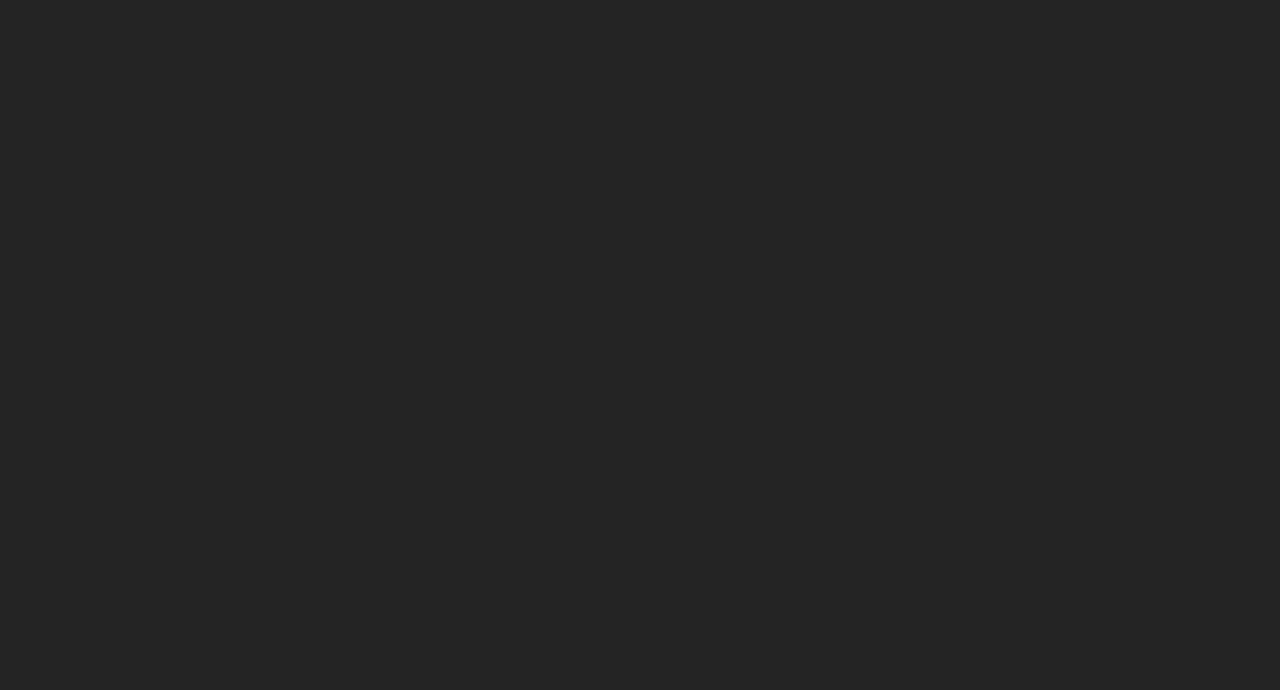
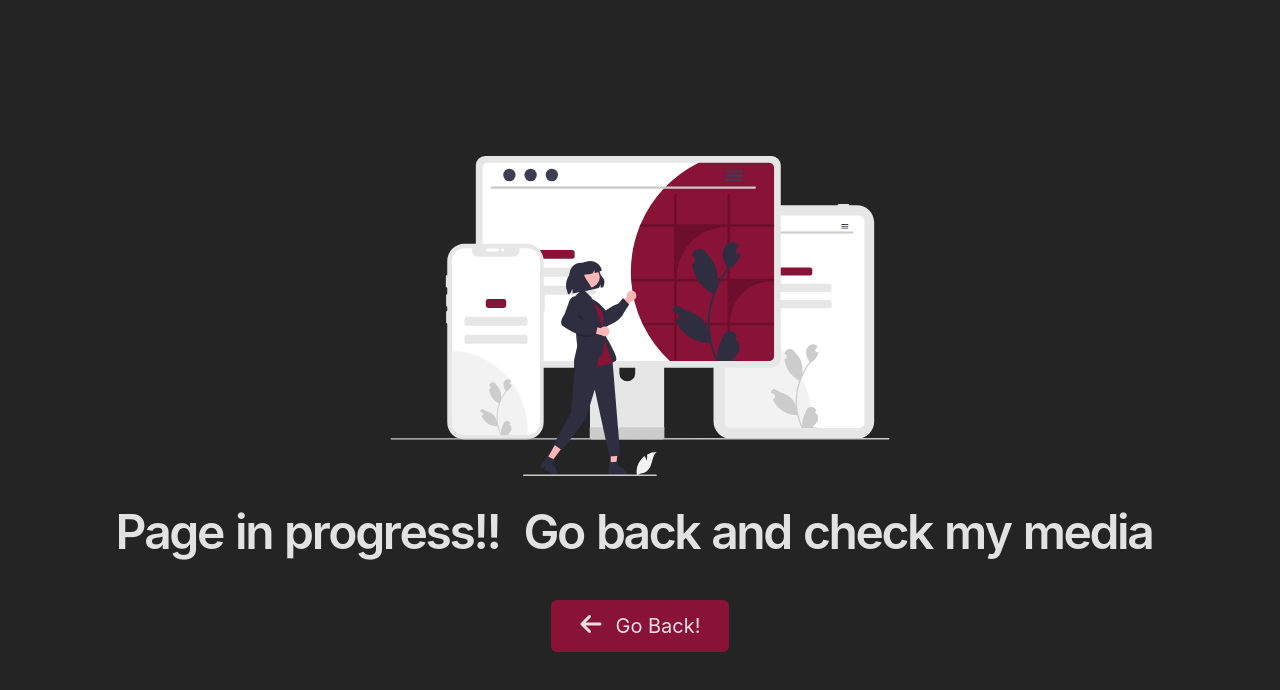
Before and after one commit to Thrashy190/Thrashy190.github.io, a React (Vite) app: page /#/Home in a window 1280 px wide. Before the commit this address had no page. Shown: the top 690 px of the page. Built offline with nearby package versions, Linux system fonts and the light colour scheme.

Commit message:
url fixed

```diff
--- a/package.json
+++ b/package.json
@@ -1,6 +1,6 @@
 {
   "name": "portfolio",
-  "homepage": "https://thrashy190.github.io/",
+  "homepage": "https://Thrashy190.github.io",
   "private": true,
   "version": "0.0.0",
   "type": "module",
--- a/src/router.tsx
+++ b/src/router.tsx
@@ -8,8 +8,8 @@ const Links = React.lazy(() => import("./views/Links"));
 const Router: FC = () => {
   const location = useLocation();
   const routing = useRoutes([
-    { path: "/", element: <PortFolio /> },
-    { path: "links", element: <Links /> },
+    { path: "/", element: <Links /> },
+    { path: "Home", element: <PortFolio /> },
   ]);
 
   if (!routing) return null;
--- a/src/url.tsx
+++ b/src/url.tsx
@@ -17,7 +17,7 @@ export const urls: urlInterface[] = [
   {
     text: "Portfolio",
     logo: faGlobe,
-    link: "/",
+    link: "Home",
   },
   {
     text: "Resume",
--- a/src/views/Portfolio.tsx
+++ b/src/views/Portfolio.tsx
@@ -20,7 +20,7 @@ const Portfolio: FC = (): JSX.Element => {
         <AnimatedTitle text="Go back and check my media" />
       </div>
 
-      <Link to="links" className="mb-auto  px-7 py-3 ">
+      <Link to="/" className="mb-auto  px-7 py-3 ">
         <motion.button
           className="bg-rose-900 mb-auto flex items-center gap-3 px-7 py-3 rounded-md"
           whileHover={{ scale: 1.1 }}
--- a/vite.config.ts
+++ b/vite.config.ts
@@ -3,6 +3,5 @@ import react from "@vitejs/plugin-react";
 
 // https://vitejs.dev/config/
 export default defineConfig({
-  base: "/",
   plugins: [react()],
 });
```
